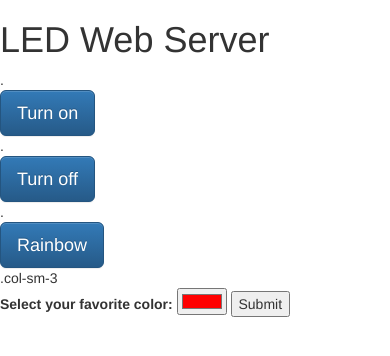
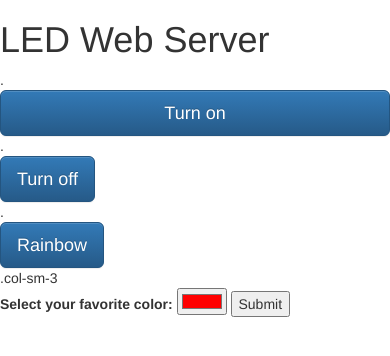
Before and after one commit to olol234/LED_Streifen, a Flask app: page / in a window 390 px wide. Shown: the top 356 px of the page. Run offline with Flask 2, Linux system fonts and the light colour scheme; some libraries are stand-ins or nearby versions.

Commit message:
Wheel added

```diff
--- a/templates/main.html
+++ b/templates/main.html
@@ -13,10 +13,10 @@
    <h1>LED Web Server</h1>
 
 <div class="row">
-  <div class="col-lg-3">.<div><a href="/on" class="btn btn-lg btn-primary" role="button">Turn on</a></div></div>
+  <div class="col-md-3">.<div><a href="/on" class="btn btn-block btn-lg btn-primary" role="button">Turn on</a></div></div>
   <div class="col-md-3">.<div><a href="/off" class="btn  btn-lg btn-primary" role="button">Turn off</a></div></div>
-  <div class="col-sm-3">. <div><a href="/rainbow" class="btn  btn-lg btn-primary" role="button">Rainbow</a></div></div>
-  <div class="col-sm-3">.col-sm-3</div>
+  <div class="col-md-3">. <div><a href="/rainbow" class="btn  btn-lg btn-primary" role="button">Rainbow</a></div></div>
+  <div class="col-md-3">.col-sm-3</div>
 </div>
 
 <form action="/colorpicker" method="post">
```
